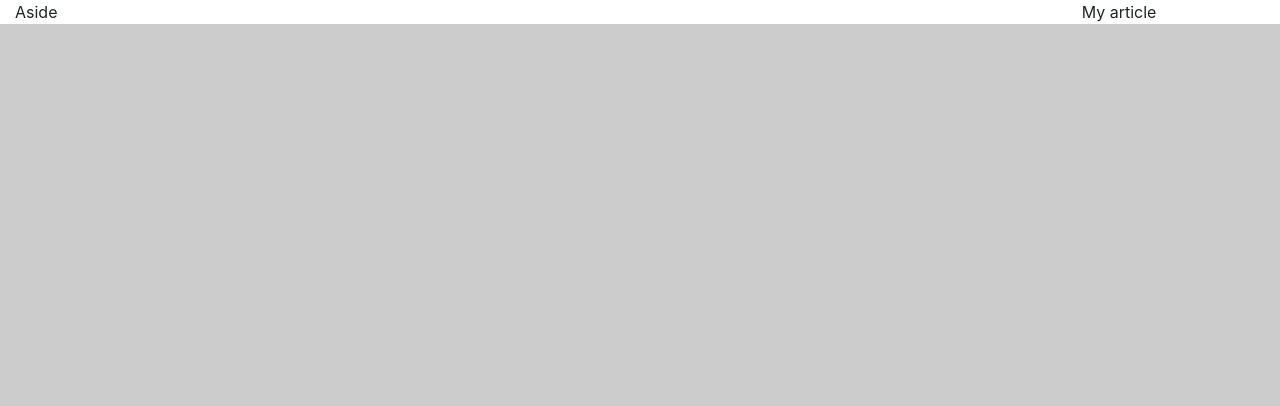
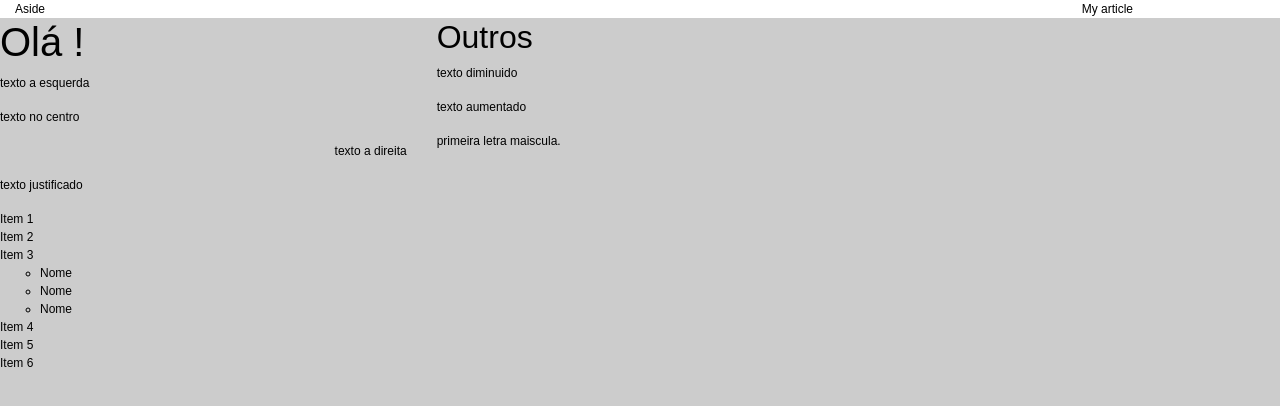
Before and after one commit to Allysonubius/Bootstrap, a plain HTML site: page index.html in a window 1280 px wide. Drawn offline with Linux system fonts and the light colour scheme.

Commit message:
Comandos de grade e listas atribuido a pagina.

```diff
--- a/css/style.css
+++ b/css/style.css
@@ -1,3 +1,14 @@
+/*@Allysonubius criador deste projeto inicial com Bootstrap.
+
+Direitos Reservados.
+*/
+
+body {
+    font-family: sans-serif, serif, arial;
+    font-size: 12px;
+    color: black;
+}
+
 body {
     background-color: #ccc;
 }
--- a/index.html
+++ b/index.html
@@ -38,14 +38,47 @@
             </article>
         </div>
         <!--FIM DA ROW-->
+    </div>
+    <!--Inicio da row-->
+    <div class="row">
+        <div class=" col-md-4">
+            <h1>Olá !</h1>
+            <p class="text-left">texto a esquerda</p>
+            <p clas="text-center">texto no centro</p>
+            <p class="text-right">texto a direita</p>
+            <p class="text-justify">texto justificado</p>
+        </div>
+        <div class="col-md-8">
+            <h2>Outros</h2>
+            <p class="text-lowercase">TEXTO DIMINUIDO</p>
+            <p clas="text-uppercase">texto aumentado</p>
+            <p class="capitalize">primeira letra maiscula.</p>
+        </div>
+    </div>
+    <!--Fim da row-->
+    <div class="row">
+        <div class="col-md-12">
+            <ul class=" list-unstyled list-inline">
+                <li>Item 1</li>
+                <li>Item 2</li>
+                <li>Item 3</li>
+                <ul>
+                    <li>Nome</li>
+                    <li>Nome</li>
+                    <li>Nome</li>
+                </ul>
+                <li>Item 4</li>
+                <li>Item 5</li>
+                <li>Item 6</li>
+            </ul>
+        </div>
+    </div>
+    <!--SCRIPTS-->
+    <script src="bootstrap/js/bootstrap.min.js" />
 
-    </div>
-
-
-
-
-    <script src="bootstrap/js/bootstrap.min.js" />
 
 </body>
 
 </html>
+
+//@Allysonubius Criador deste projeto inicial com Bootstrap. //Direitos reservados.
```
